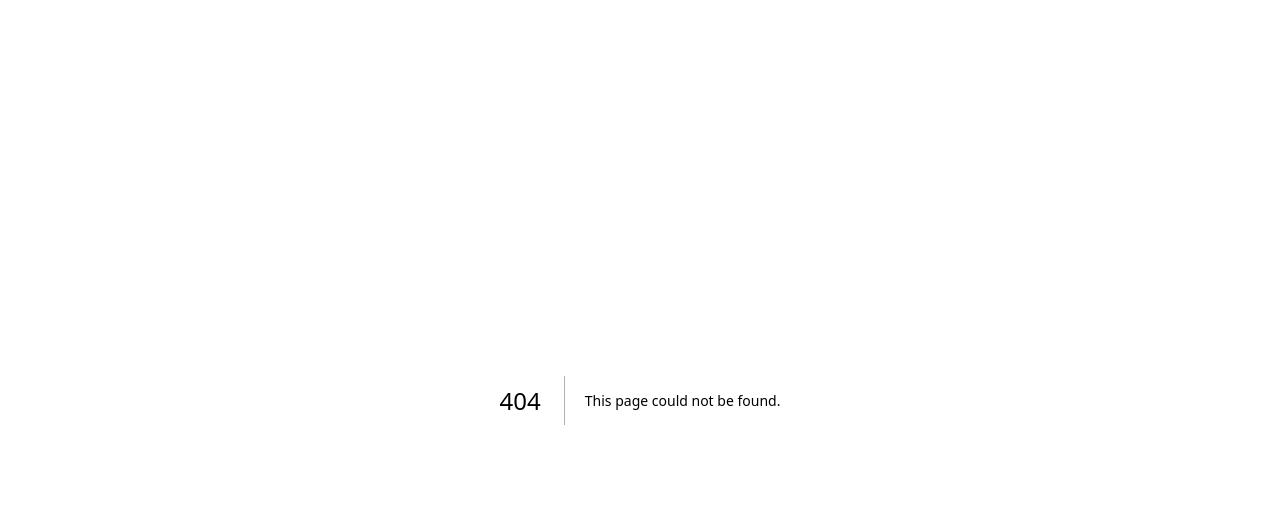
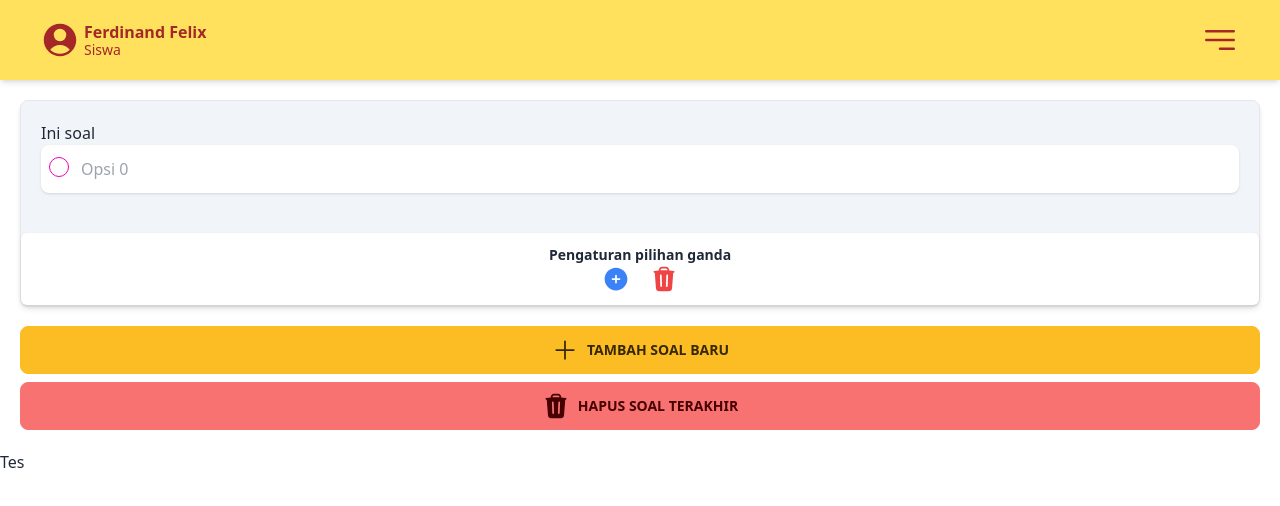
Before and after one commit to Yaelahfelix/cbt-smkbni, a Next.js app: page /guru/ujian/buat in a window 1280 px wide. Before the commit this address had no page. Shown: the top 506 px of the page. Built offline with nearby package versions, Linux system fonts and the light colour scheme; a web font is replaced by a local one.

Commit message:
halaman buat ujian untuk guru

```diff
--- /dev/null
+++ b/components/Guru/Buat/PilihanGanda.js
@@ -0,0 +1,27 @@
+import { data } from "autoprefixer";
+import React, { useState } from "react";
+
+function PilihanGanda({ totalPG, data, noSoal }) {
+  const pilihanGanda = [];
+  for (let i = 0; i < totalPG; i++) {
+    pilihanGanda.push(<Opsi key={i} id={i} noSoal={noSoal} data={data} />);
+  }
+
+  return <div className="flex flex-col gap-3">{pilihanGanda}</div>;
+}
+
+function Opsi({ id, noSoal, data }) {
+  return (
+    <div className="flex py-3 px-2 bg-white rounded-lg shadow gap-3" id={id}>
+      <input type="radio" className="radio radio-secondary w-5 h-5" />
+      <input
+        type="text"
+        className="outline-none"
+        placeholder={`Opsi ${id}`}
+        {...data(`${noSoal}.pilihanGanda.${id}`)}
+      />
+    </div>
+  );
+}
+
+export default PilihanGanda;
--- /dev/null
+++ b/components/Guru/Buat/Soal.js
@@ -0,0 +1,36 @@
+import React, { useState } from "react";
+import PilihanGanda from "./PilihanGanda";
+import { PlusCircleIcon, TrashIcon } from "@heroicons/react/24/solid";
+
+function Soal({data,noSoal, deleteData}) {
+  const [totalPG, setTotalPG] = useState(1);
+
+  const addPG = () => {
+    setTotalPG(totalPG + 1);
+  };
+
+  const removePG = () => {
+    deleteData(`${noSoal}.pilihanGanda.${totalPG-1}`)
+    setTotalPG(totalPG - 1);
+  };
+
+  return (
+    <div className="bg-slate-100 flex shadow-md border flex-col gap-5 rounded-lg">
+      <div className="p-5">
+        <p>Ini soal</p>
+        <PilihanGanda totalPG={totalPG} data={data} noSoal={noSoal}/>
+      </div>
+      <div className="bg-white p-3 rounded-md shadow">
+        <h3 className="text-center text-sm font-semibold">
+          Pengaturan pilihan ganda
+        </h3>
+        <div className="flex justify-center gap-5">
+          <PlusCircleIcon className="w-7 text-blue-500" onClick={addPG} />
+          <TrashIcon className="w-7 text-red-500" onClick={removePG} />
+        </div>
+      </div>
+    </div>
+  );
+}
+
+export default Soal;
--- /dev/null
+++ b/components/Guru/Buat/SoalSection.js
@@ -0,0 +1,38 @@
+import { PlusIcon, TrashIcon } from "@heroicons/react/24/solid";
+import React, { useState } from "react";
+import Soal from "./Soal";
+
+function SoalSection({ data, deleteData }) {
+  const [totalSoal, setTotalSoal] = useState(1);
+  const soal = [];
+  const addSoal = () => {
+    setTotalSoal(totalSoal + 1);
+  };
+  const removeSoal = () => {
+    deleteData(`${totalSoal}`)
+    setTotalSoal(totalSoal - 1);
+  };
+
+  for (let i = 0; i < totalSoal; i++) {
+    soal.push(
+      <Soal data={data} key={i} noSoal={i + 1} deleteData={deleteData} />
+    );
+  }
+
+  return (
+    <div className="m-5 flex flex-col gap-5">
+      {soal}
+      <div className="flex flex-col gap-2">
+        <button className="btn btn-warning " onClick={addSoal}>
+          <PlusIcon className="w-7 mr-2" /> Tambah soal baru
+        </button>
+        <button className="btn btn-error " onClick={removeSoal}>
+          <TrashIcon className="w-7 mr-2" />
+          Hapus soal terakhir
+        </button>
+      </div>
+    </div>
+  );
+}
+
+export default SoalSection;
--- a/package.json
+++ b/package.json
@@ -16,7 +16,8 @@
     "next": "13.0.6",
     "react": "18.2.0",
     "react-dom": "18.2.0",
-    "react-full-screen": "^1.1.1"
+    "react-full-screen": "^1.1.1",
+    "react-hook-form": "^7.42.1"
   },
   "devDependencies": {
     "autoprefixer": "^10.4.13",
--- /dev/null
+++ b/pages/guru/ujian/buat.js
@@ -0,0 +1,23 @@
+import React from "react";
+import { useForm } from "react-hook-form";
+import PilihanGanda from "../../../components/Guru/Buat/PilihanGanda";
+import SoalSection from "../../../components/Guru/Buat/SoalSection";
+import Nav from "../../../components/Navigation/Nav";
+
+function Page() {
+  const { register: data, handleSubmit, unregister: deleteData } = useForm();
+  const onSubmit = (values) => console.log(values);
+  return (
+    <>
+      <Nav />
+      <form onSubmit={handleSubmit(onSubmit)}>
+        <section>
+          <SoalSection data={data} deleteData={deleteData} />
+        </section>
+        <button>Tes</button>
+      </form>
+    </>
+  );
+}
+
+export default Page;
```
Also changed, not shown: 2 other files (tests, documents, lock files or other folders).
